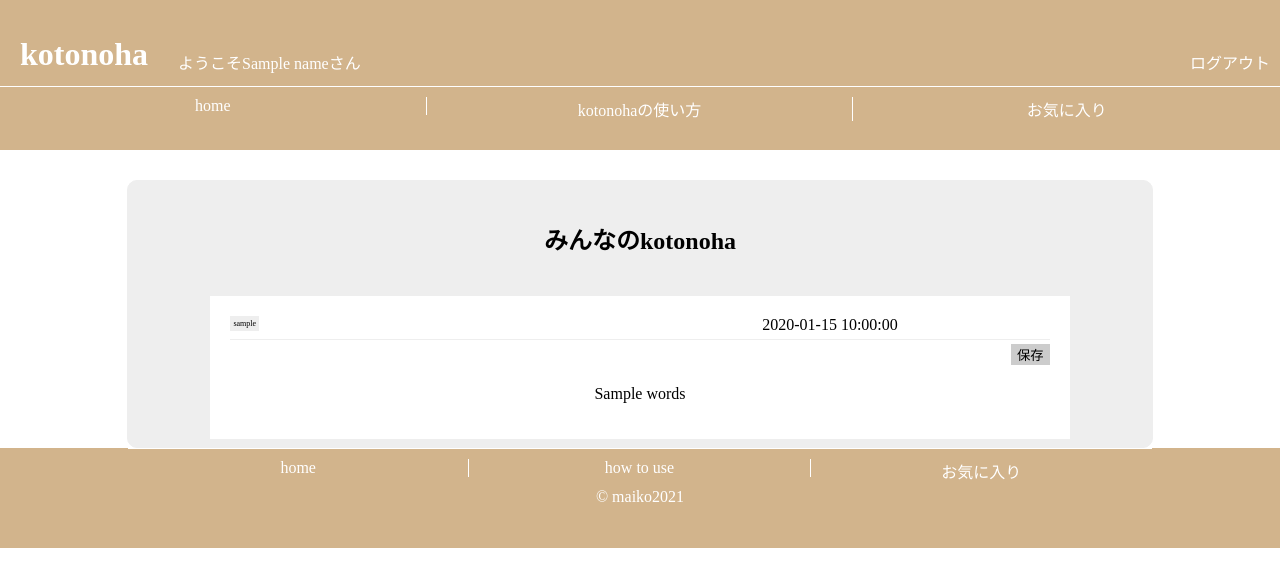
After one commit to maiko6/kotonoha, a PHP site: template view/public_view.php in a window 1280 px wide. The commit adds this page. Shown: the top 587 px of the page. Run offline with PHP 8.4, Linux system fonts and the light colour scheme; the template is opened without the code that fills it: most values are stand-ins (such as "Sample title", 1, 10 or a date in 2020).

Commit message:
新規ファイルとヘッダーの変更

```diff
--- a/home.php
+++ b/home.php
@@ -13,6 +13,7 @@ if (isset($_COOKIE['name']) === TRUE) {
     $name = $_COOKIE['name'];
 } else {
     header('Location:./top.php');
+    exit;
 }
 $msg = [];
 $error = [];
@@ -49,9 +50,9 @@ if ($request_method === 'POST') {
     if ($task === 'delete') {
         $sql = "DELETE FROM index_table WHERE comment_id = '".$comment_id."'";
         if (mysqli_query($link, $sql) !== FALSE) {
-            $meg[] = '削除しました';
+            $msg[] = '削除しました';
         } else {
-            $meg[] = '削除に失敗しました';
+            $msg[] = '削除に失敗しました';
         }
     }
 
--- /dev/null
+++ b/view/public_view.php
@@ -0,0 +1,197 @@
+<!DOCTYPE html>
+<html lang="ja">
+<head>
+    <meta charset="UTF-8">
+    <title>みんなのkotonoha</title>
+</head>
+<style>
+body {
+    margin: 0px;
+}
+.header_box {
+    background-color: #D2B48C;
+    height: 150px;
+    width: 100%;
+    min-width: 800px;
+}
+.header-list, .footer-list {
+    display: flex;
+    width: 100%;
+    text-align: center;
+    padding-top: 10px;
+    border-top: 1px solid white;
+    padding-left: 0px;
+    margin: 0px;
+}
+
+.list-index, .footer-index {
+    flex: 1;
+    list-style: none;
+　　 color: white;
+    text-decoration: none;
+}
+
+.list-index a, .footer-index a {
+    color: white;
+    text-decoration: none;
+    border-right: 1px solid white;
+    display: block;
+
+}
+.list-index:last-child a, .footer-index:last-child a {
+    border-right: none;
+}
+
+.main {
+    margin: 0 auto;
+    width: 80%;
+    min-width: 600px;
+    background-color: #EEEEEE;
+    margin-top: 30px;
+    border: 0.5px solid #EEEEEE;
+    border-radius: 10px 10px;
+}
+.word_box {
+    text-align: center;
+    background-color: white;
+    width: 80%;
+    margin: 0 auto;
+    padding: 20px;
+    margin-bottom: 8px;
+}
+.date {
+    margin-left: 380px;
+    margin-top: 0px;
+    margin-bottom: 5px;
+
+
+}
+.title {
+    text-align: center;
+    padding: 20px;
+}
+.word {
+    border-top: 1px solid #EEEEEE;
+    padding-top: 45px;
+    margin-top: 0px;
+}
+.name {
+    float: left;
+    border: 1px solid #EEEEEE;
+    background-color: #EEEEEE;
+    font-size: 8px;
+    padding: 2px;
+}
+.logo {
+    margin-top: 0px;
+    text-decoration: none;
+    color: white;
+
+}
+h1 {
+    padding-top: 15px;
+    padding-left: 20px;
+    float: left;
+    margin-bottom: 13px;
+
+}
+.logout {
+    float: right;
+    padding-top: 50px;
+    padding-right: 10px;
+    color: white;
+    text-decoration: none;
+}
+.hello {
+    float: left;
+    padding-top: 50px;
+    padding-left: 30px;
+    color: white;
+}
+
+ #favorite {
+     float: right;
+     margin-top: 5px;
+     border: none;
+     background-color: #CCCCCC;
+ }
+ #favorite:hover {
+     color: red;
+}
+.footer-box {
+    height: 100px;
+    background-color: #D2B48C;
+}
+
+.footer-list {
+    width: 80%;
+    margin: 0 auto;
+}
+.copyright {
+    color: white;
+    text-align: center;
+    margin-top: 5px;
+}
+</style>
+<body>
+<div class="header_box">
+    <header>
+       <h1>
+           <a href="./home.php" class="logo">kotonoha</a>
+       </h1>
+       <span class="hello"><?php print 'ようこそ'.$name .'さん'; ?></span>
+       <a href="./logout.php" class="logout">ログアウト</a>
+    </header>
+    <ul class="header-list">
+                <li class="list-index">
+                    <a href="./home.php">home</a>
+                </li>
+                <li class="list-index">
+                    <a href="view/howto_view.html">kotonohaの使い方</a>
+                </li>
+                <li class="list-index">
+                    <a href="./favorite.php">お気に入り</a>
+                </li>
+        </ul>
+</div>
+    <article class="main">
+        <h2 class="title">みんなのkotonoha</h2>
+    <?php foreach($data as $value) { ?>
+        <div class="word_box">
+            <span class="name"><?php print $value['user_name']; ?></span>
+            <p class="date"><?php print $value['created_date']; ?></p>
+            <form method="post" action="public.php" onSubmit="foo();">
+                <input type="submit" name="submit" value="保存" id="favorite">
+                <input type="hidden" name="comment_id" value="<?php print $value['comment_id']; ?>">
+                <input type="hidden" name="words" value="<?php print $value['words']; ?>">
+             </form>
+            <p class="word"><?php print $value['words']; ?></p>
+        </div>
+    <?php } ?>
+
+
+
+    <script type="text/javascript">
+        function foo() {
+           alert('保存しました');
+        }
+    </script>
+    </article>
+    <div class="footer-box">
+        <footer>
+            <ul class="footer-list">
+                <li class="footer-index">
+                    <a href="home.php">home</a>
+                </li>
+                <li class="footer-index">
+                    <a href="view/howto_view.html">how to use</a>
+                </li>
+                <li class="footer-index">
+                    <a href="favorite.php">お気に入り</a>
+                </li>
+            </ul>
+            <p class="copyright">&copy; maiko2021</p>
+        </footer>
+    </div>
+</body>
+</html>
```
Also changed, not shown: favorite.php (added, +38 -0 lines), public.php (added, +39 -0 lines), view/favorite_view.php (added, +164 -0 lines), view/home_view.php (+29 -16 lines).
